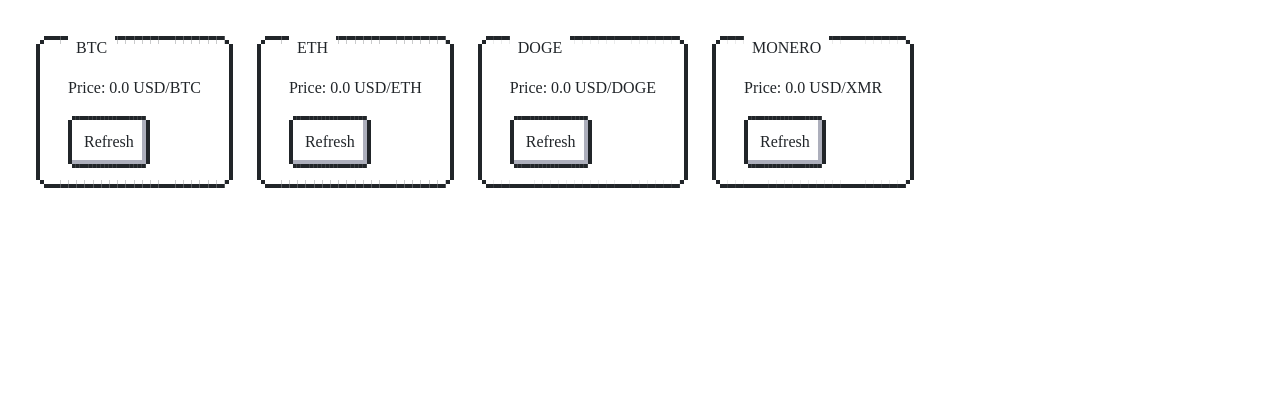
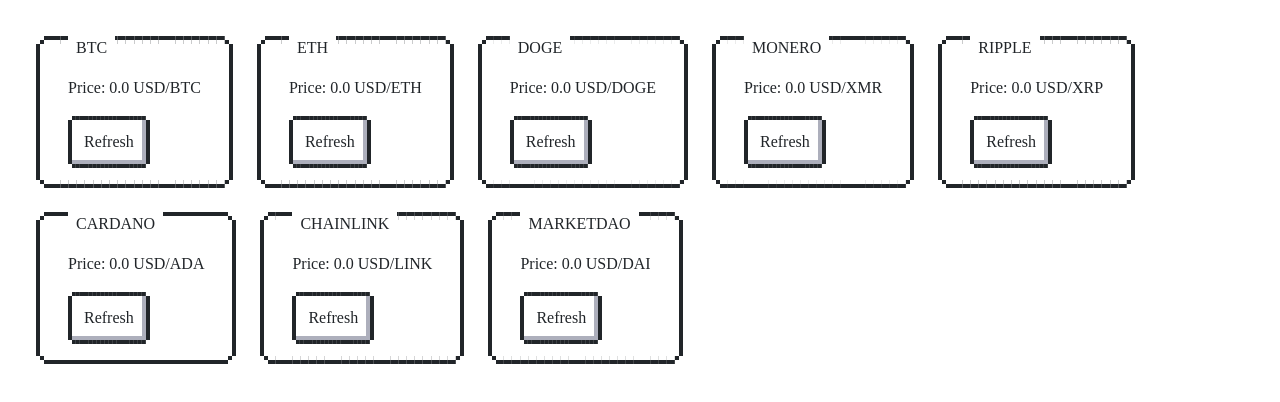
Before and after one commit to Antuan01/crypto-test, a Nuxt app: page / in a window 1280 px wide. Shown: the top 402 px of the page. Built offline with nearby package versions, Linux system fonts and the light colour scheme; no server answers.

Commit message:
added currencys

```diff
--- a/components/Price.vue
+++ b/components/Price.vue
@@ -1,21 +1,25 @@
 <template>
-    <div class="nes-container with-title is-rounded margin">
-        <p class="title"> {{ currency.name }} </p>
-        <p>  Price: {{ amount.slice(0, 9) }} {{ currency.measure }} </p>
-        <button class="nes-btn" @click="$fetch"> Refresh </button>
-    </div>
+  <div class="nes-container with-title is-rounded margin">
+    <p class="title">
+      {{ currency.name }}
+    </p>
+    <p>  Price: {{ amount.slice(0, 9) }} {{ currency.measure }} </p>
+    <button class="nes-btn" @click="$fetch">
+      Refresh
+    </button>
+  </div>
 </template>
 
 <script>
 import 'nes.css/css/nes.min.css'
 
 export default {
+  props: ['currency'],
   data () {
     return {
       amount: '0.0'
     }
   },
-  props: ['currency'],
   async fetch () {
     this.amount = await fetch(
         `https://api1.binance.com/api/v3/avgPrice?symbol=${this.currency.point}`
--- a/package.json
+++ b/package.json
@@ -7,7 +7,7 @@
     "build": "nuxt build",
     "start": "nuxt start",
     "generate": "nuxt generate",
-    "lint:js": "eslint --ext \".js,.vue\" --ignore-path .gitignore .",
+    "lint:js": "eslint --fix --ext \".js,.vue\" --ignore-path .gitignore .",
     "lint": "npm run lint:js"
   },
   "dependencies": {
--- a/pages/index.vue
+++ b/pages/index.vue
@@ -37,6 +37,30 @@
           measure: 'USD/XMR',
           name: 'MONERO',
           point: 'XMRUSDT'
+        },
+        {
+          id: 5,
+          measure: 'USD/XRP',
+          name: 'RIPPLE',
+          point: 'XRPUSDT'
+        },
+        {
+          id: 6,
+          measure: 'USD/ADA',
+          name: 'CARDANO',
+          point: 'ADAUSDT'
+        },
+        {
+          id: 7,
+          measure: 'USD/LINK',
+          name: 'CHAINLINK',
+          point: 'LINKUSDT'
+        },
+        {
+          id: 8,
+          measure: 'USD/DAI',
+          name: 'MARKETDAO',
+          point: 'DAIUSDT'
         }
       ]
     }
```
Also changed, not shown: nuxt.config.js (+6 -6 lines). Lines whose indentation alone changed are shown as unchanged.
